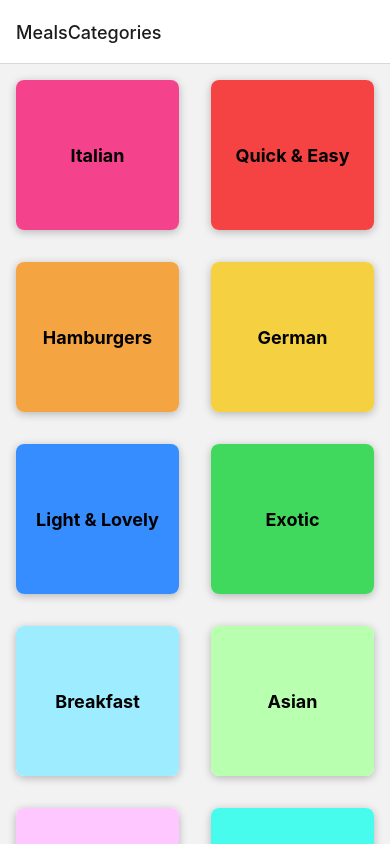
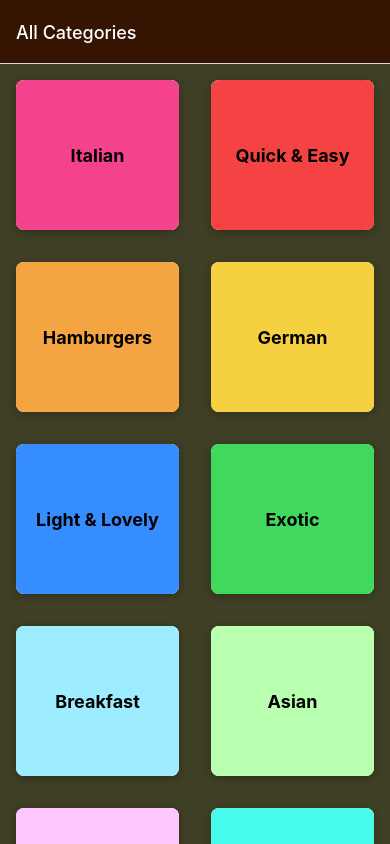
Before and after one commit to ryuta09/react-native-navigation-practice, a React Native app: screen / in a window 390 px wide. Built offline with nearby package versions, Linux system fonts and the light colour scheme.

Commit message:
feat: headerのを動的に設定

```diff
--- a/App.js
+++ b/App.js
@@ -10,11 +10,35 @@
 export default function App() {
   return (
     <>
-      <StatusBar style="dark" />
+      <StatusBar style="light" />
       <NavigationContainer>
-        <Stack.Navigator>
-          <Stack.Screen name="MealsCategories" component={CategoryScreen} />
-          <Stack.Screen name="MealsOverview" component={MealsOverviewScreen} />
+        <Stack.Navigator
+          screenOptions={{
+            headerStyle: {
+              backgroundColor: "#351401",
+            },
+            headerTintColor: "white",
+            contentStyle: { backgroundColor: "#3f3f25" },
+          }}
+        >
+          <Stack.Screen
+            name="MealsCategories"
+            component={CategoryScreen}
+            options={{
+              title: "All Categories",
+            }}
+          />
+          <Stack.Screen
+            name="MealsOverview"
+            component={MealsOverviewScreen}
+            // options={({ route, navigation }) => {
+            //   const catId = route.params.categoryId;
+            //   return {
+            //     title: catId,
+            //   };
+            // }}
+          />
+
         </Stack.Navigator>
       </NavigationContainer>
     </>
--- a/screens/MealsOverviewScreen.js
+++ b/screens/MealsOverviewScreen.js
@@ -1,12 +1,22 @@
+import { useLayoutEffect } from "react";
 import { Text, View, StyleSheet, FlatList } from "react-native";
-import { MEALS } from "../data/dummy-data";
+import { MEALS, CATEGORIES } from "../data/dummy-data";
 import { useRoute } from "@react-navigation/native";
 import MealItem from "../components/MealItem";
 
-function MealsOverviewScreen({ route }) {
+function MealsOverviewScreen({ route, navigation }) {
   // const route = useRoute();
   const catId = route.params.categoryId;
+  useLayoutEffect(() => {
+    const categoryTitle = CATEGORIES.find(
+      (category) => category.id === catId
+    ).title;
+    navigation.setOptions({
+      title: categoryTitle,
+    });
+  }, [catId, navigation]);
 
+  // これはやっていはいけないuseEffectを使おう。
   const displayMeals = MEALS.filter((mealItem) => {
     return mealItem.categoryIds.indexOf(catId) >= 0;
   });
@@ -20,9 +30,7 @@
       complexity: item.complexity,
       affordability: item.affordability,
     };
-    return (
-      <MealItem {...mealItemProps} />
-    );
+    return <MealItem {...mealItemProps} />;
   }
 
   return (
```
